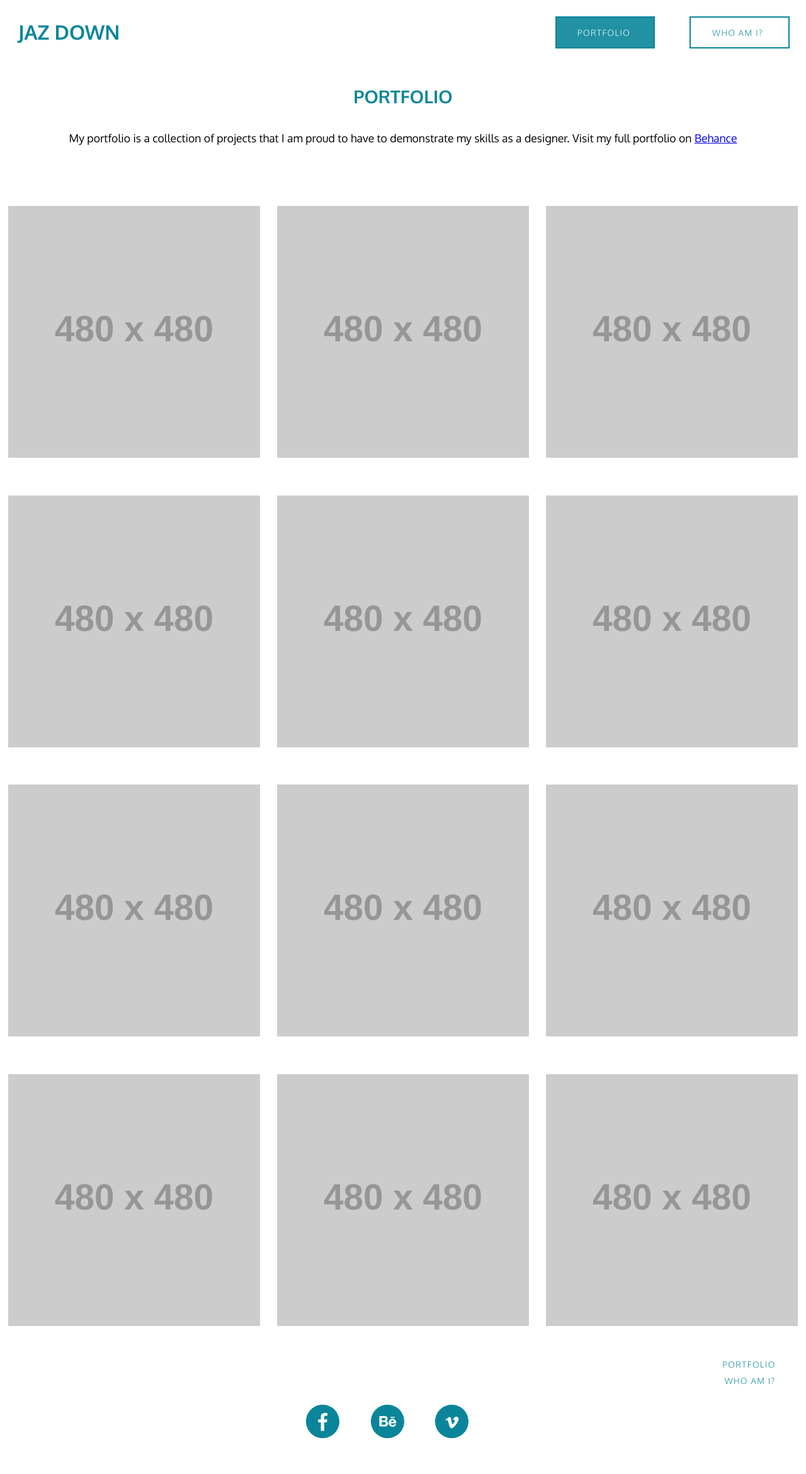
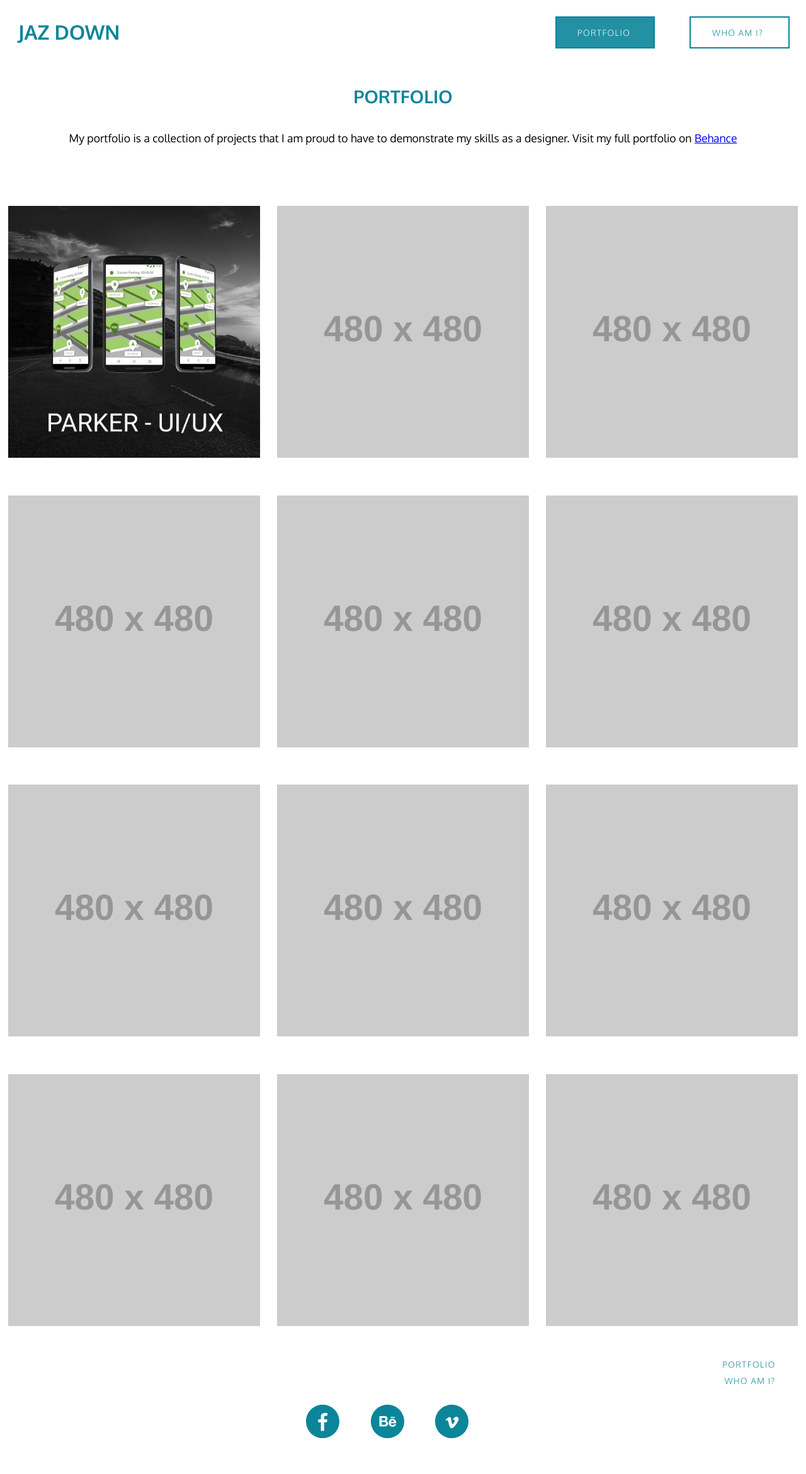
Before and after one commit to jazdown/portfolio, a Jekyll site: the page built from portfolio.html, in a window 1280 px wide. Shown: the whole page at 63% size. Built offline with Jekyll 4.4.1, drawn with Linux system fonts in a browser that asks for light colours; Markdown is read by kramdown in place of the engine named in the settings.

Commit message:
Adding content to portfolio pages
Added parker project to portfolio pages: working on hover(active) state
for mobile.

```diff
--- a/css/main.css
+++ b/css/main.css
@@ -67,9 +67,7 @@ body {
   font-weight: lighter;
   max-width: 30em;
   color: #FFF;
-  xleft: 20%;
   background-color: rgba(11, 133, 153, 0.6);
-  xtext-shadow: 1px 1px 4px #0B8599;
 }
 
 .nav {
@@ -231,8 +229,30 @@ body {
   text-align: center;
 }
 
+.port-div {
+  position: relative;
+  left: 0;
+  top: 0;
+}
+
 .port-box {
   width: 100%;
+  position: relative;
+  top: 0;
+  left:0;
+}
+
+.port-box-hover {
+  width: 100%;
+  position: absolute;
+  top: 12px;
+  left: 12px;
+  opacity: 0;
+  transition: all 300ms linear ease-in-out;
+}
+
+.port-box-hover:hover {
+  opacity: 1;
 }
 
 .port-squares {
--- a/portfolio.html
+++ b/portfolio.html
@@ -9,11 +9,9 @@ layout: default
 
   <div class="grid port-squares">
 
-    <div class="unit unit-xs-1 unit-s-1 unit-m-1-2 unit-l-1-3 island-1-2">
-      <figure>
-        <img class="port-box" src="http://placehold.it/480x480" alt="portfolio-piece">
-        <figcaption class="port-text">TITLE/DESCRIPTION</figcaption>
-      </figure>
+    <div class="port-div unit unit-xs-1 unit-s-1 unit-m-1-2 unit-l-1-3 island-1-2">
+        <img class="port-box" src="images/parker.jpg" alt="parker-portfolio-piece">
+        <img class="port-box-hover" src="images/parker-hover.jpg" alt="parker-portfolio-piece">
     </div>
     <div class="unit unit-xs-1 unit-s-1 unit-m-1-2 unit-l-1-3 island-1-2">
       <figure>
```
Also changed, not shown: images/parker-hover.jpg (added), images/parker.jpg (added).
